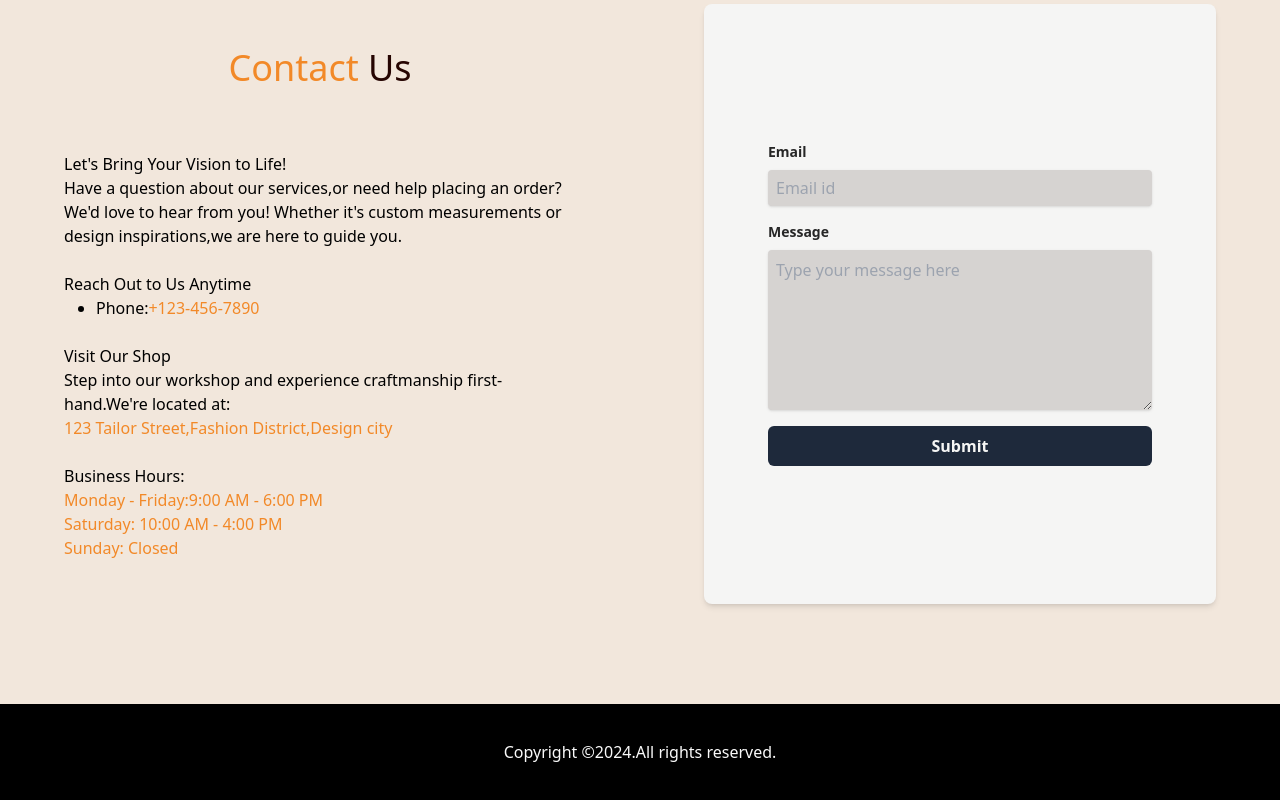
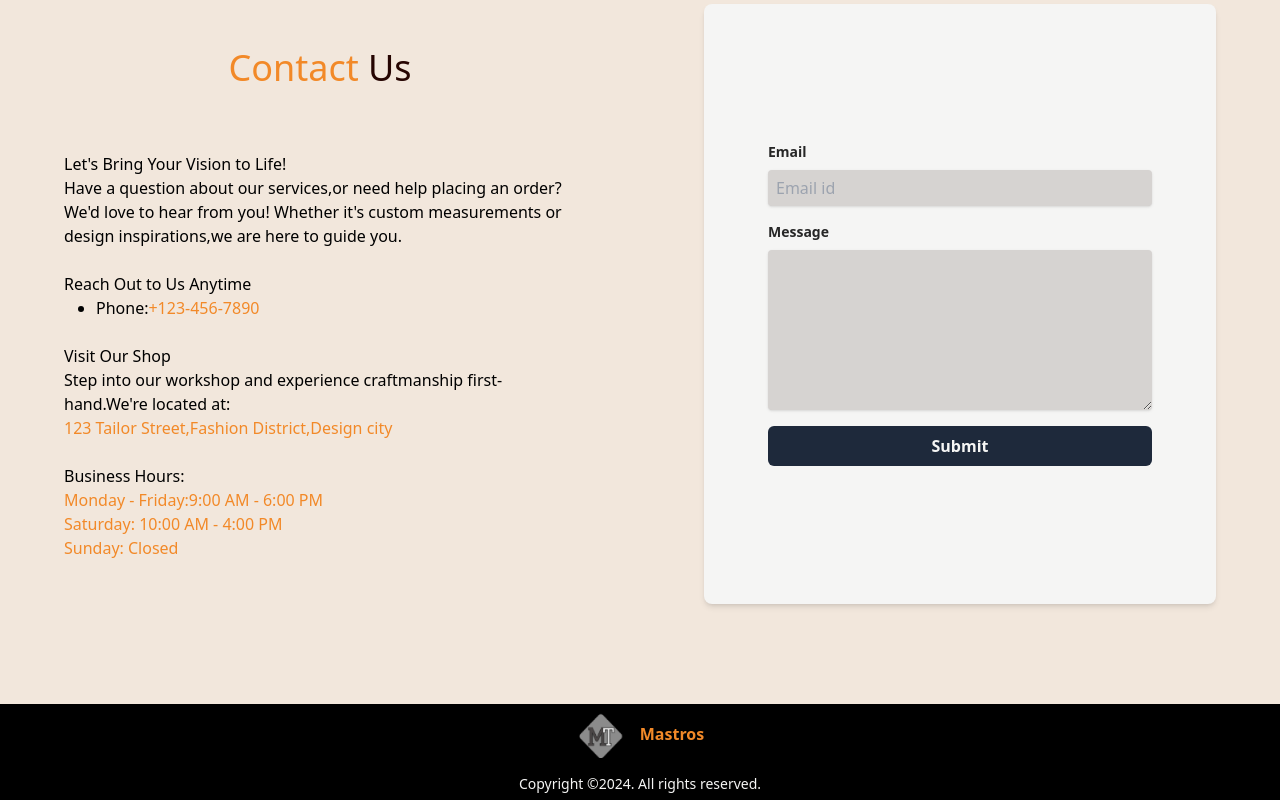
Before and after one commit to gbejoy/Masters_of_tailoring, a React (Vite) app in the folder vite-project/: page / in a window 1280 px wide. Shown: the part 4096-4896 px from the top of the page. Built offline with nearby package versions, Linux system fonts and the light colour scheme; a web font is replaced by a local one.

Commit message:
State changes made

```diff
--- a/vite-project/src/Components/Bottom.jsx
+++ /dev/null
@@ -1,8 +0,0 @@
-export default function Bottom()
-{
-    return(
-        <section className="w-full h-24 bg-black flex flex-row md:flex-col items-center justify-center">
-                <p className="text-center text-zinc-50">Copyright &copy;2024.All rights reserved.</p>
-        </section>
-    );
-}
--- a/vite-project/src/Components/Contact.jsx
+++ b/vite-project/src/Components/Contact.jsx
@@ -51,8 +51,7 @@ export default function Contact()
                             className="bg-stone-300 shadow appearance-none rounded h-[2.5rem] md:h-[5rem] lg:h-[10rem] p-1 md:p-2 w-[80%]  focus:outline-none focus:border-b-2 focus:border-[#F28928]"
                             id="message"
                             type="text"
-                            name="decrription"
-                            placeholder="Type your message here"
+                            name="decription"
                             required
                         />
                     </p>
--- /dev/null
+++ b/vite-project/src/Components/Footer.jsx
@@ -0,0 +1,13 @@
+export default function Footer() {
+    return (
+        <section className="w-full h-24 bg-black flex flex-col items-center justify-center p-8 gap-2">
+            <div className="flex items-center justify-center gap-4">
+                <img src="/Website-logo.png" alt="Logo" className="w-12 h-12" />
+                <p className="text-[#F28928] font-semibold">Mastros</p>
+            </div>
+            <p className="text-center text-stone-100 text-sm md:mt-2">
+                Copyright &copy;2024. All rights reserved.
+            </p>
+        </section>
+    );
+}
--- a/vite-project/src/Components/Header.jsx
+++ b/vite-project/src/Components/Header.jsx
@@ -1,4 +1,4 @@
-import { useState } from 'react';
+import { useState, useEffect, useRef } from 'react';
 import { useNavigate } from 'react-router-dom';
 import Logo from '../assets/Website-logo.png';
 import styles from './Header.module.css'
@@ -10,9 +10,28 @@ function Header({ isLogged })
 {
     const [ isHamClicked, setIsHamClicked ] = useState(false);
     const [ showUserMenu, setShowUserMenu ] = useState(false);
+    const menuRef = useRef(null);
     const navigate = useNavigate();
     const btnStyles = "capitalize blur-background rounded-[0.5rem] w-[5rem] py-2 bg-[#13131333] hover:text-[#F28928] shadow-text-light";
     const navItems = "capitalize text-[1rem] md:text-lg text-stone-100 shadow-text-light hover:text-[#F28928]";
+
+    useEffect(() => {
+        const handleClickOutside = (event) => {
+            if (menuRef.current && !menuRef.current.contains(event.target)) {
+                setShowUserMenu(false);
+            }
+        };
+
+        if (showUserMenu) {
+            document.addEventListener('mousedown', handleClickOutside);
+        }
+
+        // Remove event listener when the component is unmounted or menu is hidden
+        return () => {
+            document.removeEventListener('mousedown', handleClickOutside);
+        };
+    }, [showUserMenu]);
+
 
     function handleClickShow()
     {
@@ -99,11 +118,11 @@ function Header({ isLogged })
                                 <button className="w-[3rem] h-[3rem]" onClick={ handleUserMenu }><FontAwesomeIcon icon={faChevronDown} className="text-[#F28928] text-lg" /></button>
                             </div>
                             { showUserMenu ?
-                                    <div className='flex flex-col gap-2 w-[15rem] absolute -left-[275%] bg-[#131313c7] p-4 rounded-[10px]'>
+                                    <div className='flex flex-col gap-2 w-[15rem] absolute -left-[275%] bg-[#131313c7] p-4 rounded-[10px]' ref={menuRef}>
                                         <div className="h-[3rem] py-8 flex flex-row gap-2 items-center">
-                                            <div className="bg-teal-600 rounded-full w-[3rem] h-[3rem]">
-
-                                            </div>
+                                        <div className="bg-amber-700 rounded-full w-[3rem] h-[3rem] flex flex-row items-center justify-center">
+                                            <FontAwesomeIcon icon={faUser} />
+                                        </div>
                                             <div className="flex flex-col gap-0 cursor-default">
                                                 <h1 className="text-[1rem]">Name</h1>
                                                 <p className="text-[0.75rem]">Account No</p>
--- a/vite-project/src/Components/Navbar.jsx
+++ b/vite-project/src/Components/Navbar.jsx
@@ -32,7 +32,7 @@ function Navbar({ isClicked, isLogged })
                     </>
                 ) : (
                     <div className="h-[3rem] pt-4 flex flex-row gap-2 items-center">
-                        <div className="bg-amber-900 rounded-full w-[3rem] h-[3rem] flex flex-row items-center justify-center">
+                        <div className="bg-amber-700 rounded-full w-[3rem] h-[3rem] flex flex-row items-center justify-center">
                             <FontAwesomeIcon icon={faUser} />
                         </div>
                         <div className="flex flex-col gap-0">
--- a/vite-project/src/Components/Site.jsx
+++ b/vite-project/src/Components/Site.jsx
@@ -4,7 +4,8 @@ import Masterpieces from "./Masterpieces.jsx";
 import Collections from "./Collections.jsx";
 import Materials from "./Materials.jsx";
 import Contact from "./Contact.jsx";
-import Bottom from "./Bottom.jsx";
+import Footer from "./Footer.jsx";
+
 function Site({ isSignedIn })
 {
     return (
@@ -15,7 +16,7 @@ function Site({ isSignedIn })
           <Collections />
           <Materials />
           <Contact />
-          <Bottom />
+          <Footer />
         </>
       )
 }
```
